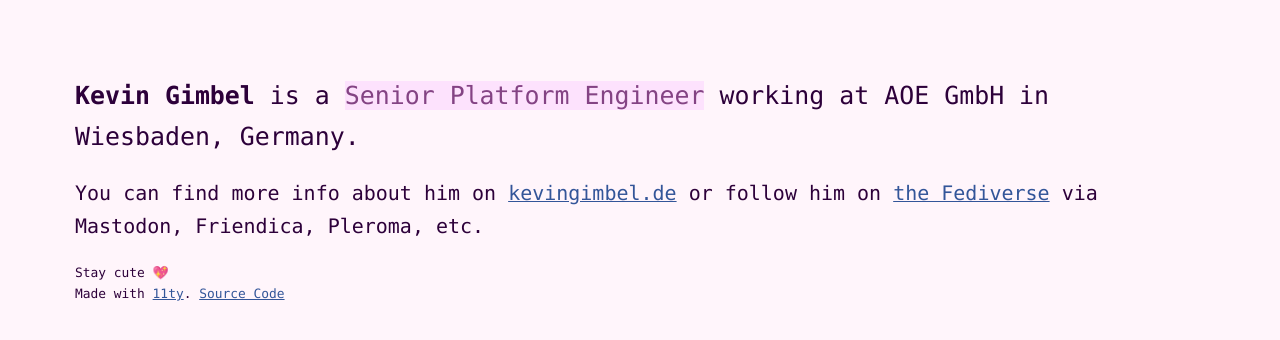
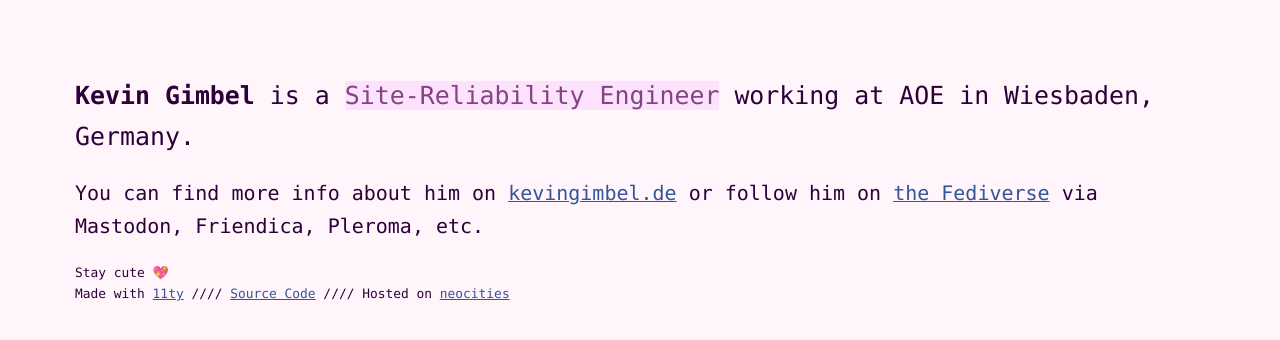
Before and after one commit to KevinGimbel/keg.im, an Eleventy site: page src/index.njk in a window 1280 px wide. Built offline with nearby package versions, Linux system fonts and the light colour scheme; Eleventy itself is replaced by a stand-in of ours; files that its build step writes are made by us from their sources.

Commit message:
chore: move to neocities

```diff
--- a/src/_includes/base.njk
+++ b/src/_includes/base.njk
@@ -14,7 +14,7 @@
         {% endblock %}
         <footer class="site-footer">
             <p class="font-size--2">Stay cute 💖<br>
-            Made with <a href="https://11ty.dev/" title="Eleventy">11ty</a>. <a href="https://github.com/KevinGimbel/keg.im" title="Source Code on GitHub.com">Source Code</a></p>
+            Made with <a href="https://11ty.dev/" title="Eleventy">11ty</a> //// <a href="https://github.com/KevinGimbel/keg.im" title="Source Code on GitHub.com">Source Code</a> //// Hosted on <a href="https://neocities.org">neocities</a></p>
         </footer>
     </main>
 </body>
--- a/src/index.njk
+++ b/src/index.njk
@@ -1,6 +1,6 @@
 {% extends "base.njk" %}
 
 {% block content %}
-<p class="font-size-1"><b>Kevin Gimbel</b> is a <span class="bg-accent-3">Senior Platform Engineer</span> working at AOE GmbH in Wiesbaden, Germany.</p>
+<p class="font-size-1"><b>Kevin Gimbel</b> is a <span class="bg-accent-3">Site-Reliability Engineer</span> working at AOE in Wiesbaden, Germany.</p>
 <p>You can find more info about him on <a href="https://kevingimbel.de/">kevingimbel.de</a> or follow him on <a href="https://kevingimbel.de/fediverse">the Fediverse</a> via Mastodon, Friendica, Pleroma, etc.</p>
 {% endblock %}
```
Also changed, not shown: package.json (+2 -6 lines), .github/workflows/build-eleventy.yml (deleted), 2 other files.
